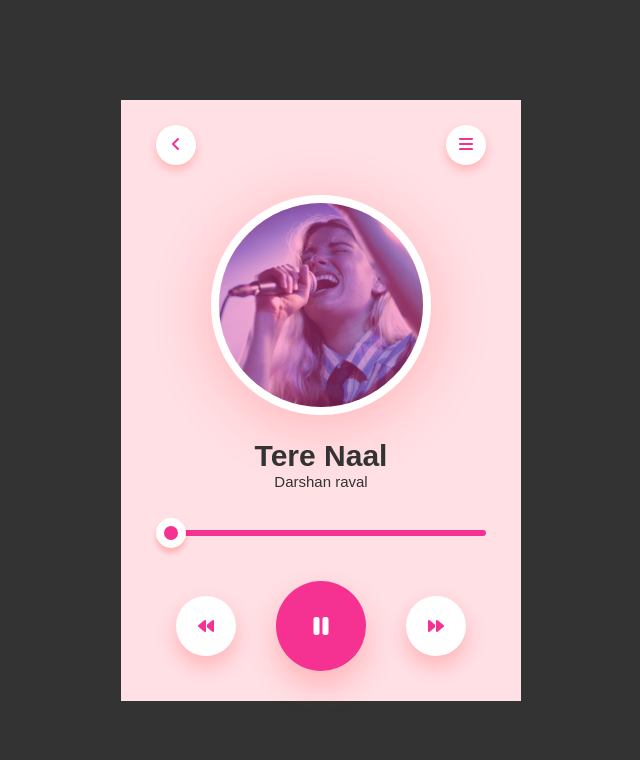
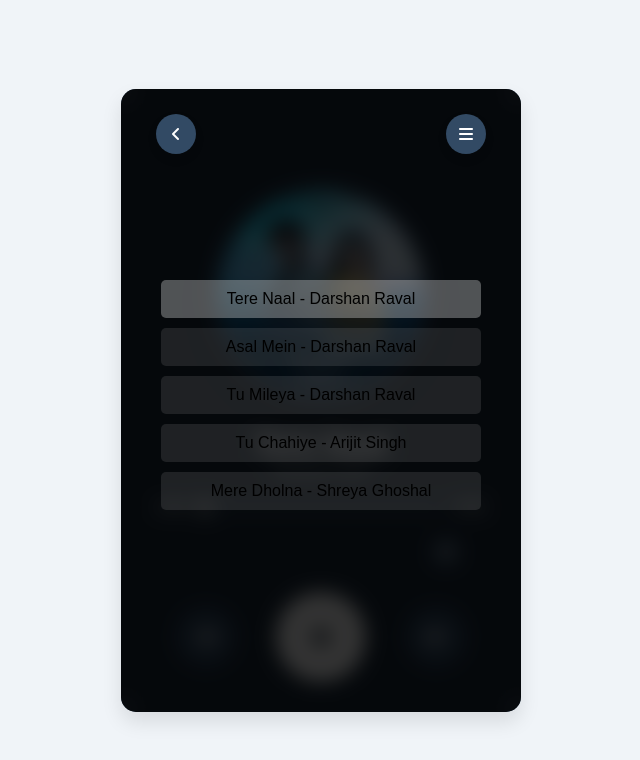
Before and after one commit to ShreyaBanshal29/Music-Player, a plain HTML site: page index.html in a window 1280 px wide. Both pictures are taken after a click on the element 785 px from the left and 144 px from the top of the page. Shown: the whole page, without its empty margins (319-959 px from the left). Drawn offline with Linux system fonts and the light colour scheme.

Commit message:
new changes

```diff
--- a/index.html
+++ b/index.html
@@ -15,34 +15,45 @@
     <div class="container">
         <div class="music-player">
             <nav>
-                <div class="circle">
-                    <i class="fa-solid fa-angle-left"></i>
+                <div class="circle" onclick="back()">
+                    <i class="fa-solid fa-angle-left" id="back"></i>
                 </div>
-                <div class="circle">
+                <div class="circle" onclick="toggleSongList()">
                     <i class="fa-solid fa-bars"></i>
                 </div>
             </nav>
-            <img src="media/468-thumbnail.png" class="song-img">
+            <img src="" class="song-img" id="song-img">
             <h1 id="title">Song title</h1>
             <p id="artist">Artist name</p>
 
-            <audio id="audio" src="" preload="auto">
-
-            </audio>
-            <input type="range" value="0" id="progress">
+            <audio id="audio" src="" preload="auto"></audio>
+            <div class="time-controls">
+                <span id="current-time">0:00</span>
+                <input type="range" value="0" id="progress">
+                <span id="end-time">0:00</span>
+            </div>
+            <div>
+                <i class="fa-solid fa-repeat" id="repeat" onclick="toggleRepeat()"></i>
+            </div>
             <div class="controls">
                 <div onclick="prevSong()">
                     <i class="fa-solid fa-backward" id="left"></i>
                 </div>
                 <div onclick="playPause()">
                     <i class="fa-solid fa-play" id="pause"></i>
-
                 </div>
                 <div onclick="nextSong()">
-                    <i class="fa-solid fa-forward" id="right">
-
-                    </i>
+                    <i class="fa-solid fa-forward" id="right"></i>
                 </div>
+            </div>
+            <div class="song-list" id="song-list">
+                <ul>
+                    <li onclick="selectSong(0)">Tere Naal - Darshan Raval</li>
+                    <li onclick="selectSong(1)">Asal Mein - Darshan Raval</li>
+                    <li onclick="selectSong(2)">Tu Mileya - Darshan Raval</li>
+                    <li onclick="selectSong(3)">Tu Chahiye - Arijit Singh</li>
+                    <li onclick="selectSong(4)">Mere Dholna - Shreya Ghoshal</li>
+                </ul>
             </div>
         </div>
     </div>
@@ -51,46 +62,60 @@
         const songs = [
             {
                 title: "Tere Naal",
-                src: "media/Tere Naal - Tulsi Kumar And Darshan Raval 128 Kbps.mp3",
+                songsrc: "media/Tere Naal - Tulsi Kumar And Darshan Raval 128 Kbps.mp3",
+                picsrc: "media/tere naal.jpg",
                 singer: "Darshan raval"
             },
             {
                 title: "Asal Mein",
-                src: "media/Asal Mein - Darshan Raval 128 Kbps.mp3",
+                songsrc: "media/Asal Mein - Darshan Raval 128 Kbps.mp3",
+                picsrc: "media/asal mein.jpeg",
                 singer: "Darshan raval"
             },
             {
                 title: "Tu mileya",
-                src: "media/new_128_Tu Mileya - Darshan Raval.mp3",
+                songsrc: "media/new_128_Tu Mileya - Darshan Raval.mp3",
+                picsrc: "media/tu mileya.jpg",
                 singer: "Darshan raval"
             },
             {
                 title: "Tu Chahiye",
-                src: "media/Tu Chahiye - Bajrangi Bhaijaan 128 Kbps.mp3",
+                songsrc: "media/Tu Chahiye - Bajrangi Bhaijaan 128 Kbps.mp3",
+                picsrc: "media/tu chahiye.jpg",
                 singer: "Arijit Singh"
             },
             {
                 title: "Mere Dholna",
-                src: "media/Mere Dholna - Bhool Bhulaiyaa 128 Kbps.mp3",
+                songsrc: "media/Mere Dholna - Bhool Bhulaiyaa 128 Kbps.mp3",
+                picsrc: "media/mere dholna.jpg",
                 singer: "Shreya Ghoshal"
             }
         ];
         let songIndex = 0;
         let progress = document.getElementById("progress");
         let song = document.getElementById("audio");
+        let pic = document.getElementById("song-img");
         let ctrlIcon = document.getElementById("pause");
         let title = document.getElementById("title");
         let singer = document.getElementById("artist");
+        let songImg = document.getElementById("song-img");
+        const repeatIcon = document.getElementById("repeat");
+        let currentTimeEl = document.getElementById("current-time");
+        let endTimeEl = document.getElementById("end-time");
+        let isRepeat = false;
 
         function loadSong() {
-            song.src = songs[songIndex].src;
+            song.src = songs[songIndex].songsrc;
+            pic.src = songs[songIndex].picsrc;
             title.innerHTML = songs[songIndex].title;
             singer.innerHTML = songs[songIndex].singer;
             song.load();
             song.play();
             ctrlIcon.classList.remove("fa-play");
             ctrlIcon.classList.add("fa-pause");
+            updateCurrentSongHighlight();
         }
+
         function nextSong() {
             songIndex++;
             if (songIndex >= songs.length) {
@@ -107,10 +132,12 @@
             loadSong();
         }
 
+
+
         song.onloadedmetadata = function () {
             progress.max = song.duration;
             progress.value = song.currentTime;
-
+            endTimeEl.textContent = formatTime(song.duration);
         }
 
         function playPause() {
@@ -125,26 +152,98 @@
                 ctrlIcon.classList.add("fa-pause");
             }
 
+
         }
+        function toggleRepeat() {
+            isRepeat = !isRepeat;
+    const repeatIcon = document.getElementById("repeat");
+    if (isRepeat) {
+        repeatIcon.classList.add("active");
+    } else {
+        repeatIcon.classList.remove("active");
+    }
+}
+
+function updateCurrentSongHighlight() {
+    const songItems = document.querySelectorAll('.song-list li');
+    songItems.forEach((item, index) => {
+        if (index === songIndex) {
+            item.classList.add('current-song');
+        } else {
+            item.classList.remove('current-song');
+        }
+    });
+}
+
+function selectSong(index) {
+            songIndex = index;
+            loadSong();
+            toggleSongList();
+        }
+
+function toggleSongList() {
+            const songList = document.getElementById("song-list");
+            if(songList.classList.contains("show")){
+                songList.classList.remove("show");
+            }
+            else{
+                songList.classList.add("show");
+            }
+        }
+
+function back(){
+    const songList = document.getElementById("song-list");
+    if(songList.classList.contains("show")){
+                songList.classList.remove("show");
+            }
+}
+function formatTime(seconds) {
+            const minutes = Math.floor(seconds / 60);
+            const secs = Math.floor(seconds % 60);
+            return `${minutes}:${secs < 10 ? '0' : ''}${secs}`;
+        }
+
+song.onended = function () {
+    if (isRepeat) {
+        song.play();
+    } else {
+        nextSong();
+    }
+};
         song.ontimeupdate = function () {
             progress.value = song.currentTime;
+            currentTimeEl.textContent = formatTime(song.currentTime);
         }
-
+        progress.oninput = function () {
+        song.currentTime = progress.value;
+        currentTimeEl.textContent = formatTime(song.currentTime);
+    };
 
             setInterval(() => {
                 progress.value = song.currentTime;
+                currentTimeEl.textContent = formatTime(song.currentTime);
             }, 500);
-            song.play();
+
 
         progress.onchange = function () {
-
             song.currentTime = progress.value;
             ctrlIcon.classList.remove("fa-play");
             ctrlIcon.classList.add("fa-pause");
             song.play();
         }
 
+        song.onended = function () {
+            if (isRepeat) {
+                song.play();
+            }
+            else {
+                nextSong();
+            }
+    }
+
+       window.onload = function(){
         loadSong();
+       }
 
 
     </script>
--- a/style.css
+++ b/style.css
@@ -1,97 +1,215 @@
-*{
+* {
     margin: 0;
     padding: 0;
-    font-family: "poppins" , sans-serif;
+    font-family: "Poppins", sans-serif;
     box-sizing: border-box;
 }
 
-.container{
+
+.container {
     width: 100%;
     height: 100vh;
-    background: #333;
+    background: #f0f4f8;
+    display: flex;
     align-items: center;
-    display: flex;
     justify-content: center;
-    flex-wrap: wrap;
-}
-.music-player{
-    width: 400px;
-    background: #ffe0e5;
-    padding: 25px 35px;
-    text-align: center;
+    overflow: hidden;
 }
 
-nav{
-    display: flex;
+.music-player {
+    width: 400px;
+    background: #1c2b3a;
+    padding: 25px 35px;
+    border-radius: 15px;
+    box-shadow: 0 10px 20px rgba(0, 0, 0, 0.1);
+    text-align: center;
+   position: relative;
+   z-index: 1;
+   overflow: hidden;
+   cursor: pointer;
+}
+
+nav {
+    display:  flex;
     justify-content: space-between;
     margin-bottom: 30px;
 }
-nav .circle{
+
+nav .circle {
     border-radius: 50%;
     width: 40px;
     height: 40px;
     line-height: 40px;
-    background: #fff;
-    color: #f53192;
-    box-shadow: 0 5px 10px rgba(255, 26, 26, 0.22);
+    background: #324a64;
+    color: white;
+    box-shadow: 0 5px 10px rgba(0, 0, 0, 0.1);
+    display: flex;
+    align-items: center;
+    justify-content: center;
+    z-index: 1000;
+    transition: background 0.3s, transform 0.3s;
 }
 
-.song-img{
+
+.song-img {
     width: 220px;
     border-radius: 50%;
-    border: 8px solid #fff;
-    box-shadow: 0 10px 60px rgba(255, 26, 26, 0.22);
+    border: 8px solid #324a64;
+    box-shadow: 0 10px 30px rgba(0, 0, 0, 0.15);
 }
-h1{
+
+h1 {
     font-size: 30px;
     font-weight: 600;
-    color: #333;
+    color: white;
     margin-top: 20px;
 }
-p{
+
+p {
     font-size: 15px;
     font-weight: 100;
-    color: #333;
+    color: #d1d5db;
 }
-#progress{
-    -webkit-appearance: none;
-    width: 100%;
-    height: 6px;
-    background: #f53192;
-    border-radius: 4px;
-    cursor: pointer;
-    margin: 40px 0;
-}
-#progress::-webkit-slider-thumb{
-    -webkit-appearance: none;
-    background: #f53192;
-    width: 30px;
-    height: 30px;
-    border-radius: 50%;
-    border: 8px solid #fff;
-     box-shadow: 0 5px 5px rgba(255, 26, 26, 0.22);
-}
-
-.controls{
+.time-controls {
     display: flex;
     justify-content: space-between;
     align-items: center;
+    color: white;
+    margin: 20px 0;
 }
-.controls div{
+
+#progress {
+    -webkit-appearance: none;
+    width: calc(100% - 80px); /* Adjust for time labels */
+    height: 6px;
+    background: #324a64;
+    border-radius: 4px;
+    cursor: pointer;
+    margin: 0 10px;
+    transition: background 0.3s;
+}
+
+#progress::-webkit-slider-thumb {
+    -webkit-appearance: none;
+    background: #1c2b3a;
+    width: 16px;
+    height: 16px;
+    border-radius: 50%;
+    border: 3px solid #ffffff;
+    cursor: pointer;
+    transition: background 0.3s  , transform 0.3s;
+}
+
+#progress::-moz-range-thumb {
+    background: #1c2b3a;
+    width: 16px;
+    height: 16px;
+    border-radius: 50%;
+    border: 3px solid #ffffff;
+    cursor: pointer;
+    transition: background 0.3s, transform 0.3s; /* Smooth background and transform transitions */
+}
+
+.song-list {
+    position: absolute;
+    top: 0;
+    left: 0;
+    width: 100%;
+    height: 100%;
+    background: rgba(0, 0, 0, 0.8);
+    display: none;
+    flex-direction: column;
+    justify-content: center;
+    align-items: center;
+    z-index: 100;
+    backdrop-filter: blur(10px);
+}
+
+.song-list.show {
+    display: flex;
+}
+
+.song-list ul {
+    list-style: none;
+    padding: 0;
+    margin: 0;
+    width: 80%;
+}
+
+.song-list li {
+    background-color: rgba(255, 255, 255, 0.1);
+    padding: 10px;
+    margin-bottom: 10px;
+    border-radius: 5px;
+    cursor: pointer;
+    text-align: center;
+}
+
+.song-list li:hover {
+    background-color: rgba(255, 255, 255, 0.2);
+}
+
+.song-list li.current-song {
+    background-color: rgba(255, 255, 255, 0.3);
+}
+
+.controls {
+    display: flex;
+    justify-content: space-between;
+    align-items: center;
+    position: relative;
+    margin-top: 20px;
+}
+
+.controls div {
     width: 60px;
     height: 60px;
     margin: 20px;
-    background: #fff;
+    background: #324a64;
     display: inline-flex;
     align-items: center;
     justify-content: center;
     border-radius: 50%;
-    color: #f53192;
-    box-shadow: 0 10px 20px rgba(255, 26, 26, 0.22);
+    color: white;
     cursor: pointer;
+    transition: background 0.3s, transform 0.3s;
 }
-.controls div:nth-child(2){
-    background: #f53192;
+.circle:hover{
+    background: #1c2b3a;
+    transform: scale(1.1);
+}
+.controls div:hover {
+    background: #1c2b3a;
+    transform: scale(1.1);
+}
+
+
+.controls div:nth-child(2) {
+    background: #ffffff;
+    color: #1c2b3a;
     transform: scale(1.5);
-    color: #fff;
 }
+
+.controls div:nth-child(2):hover{
+    background: #1c2b3a;
+    color: #ffffff;
+}
+
+#repeat {
+    width: 30px;
+    height: 30px;
+  margin-left: 250PX;
+    background: #324a64;
+    display: inline-flex;
+    align-items: center;
+    justify-content: center;
+    border-radius: 50%;
+    color: white;
+    cursor: pointer;
+    transition: color 0.3s;
+}
+
+#repeat.active {
+    color: black;
+
+}
```
Also changed, not shown: media/asal mein.jpeg (added), media/mere dholna.jpg (added), media/tere naal.jpg (added), media/tu chahiye.jpg (added), media/tu mileya.jpg (added).
